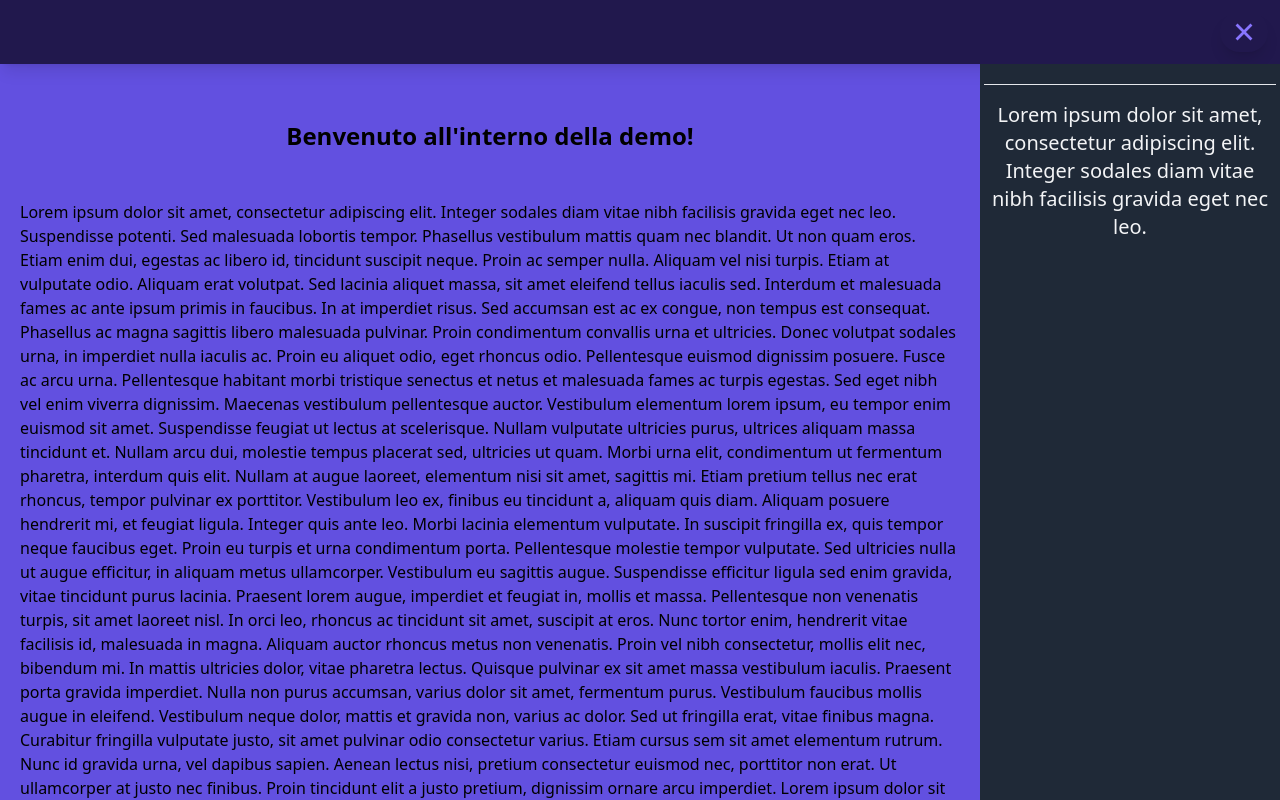
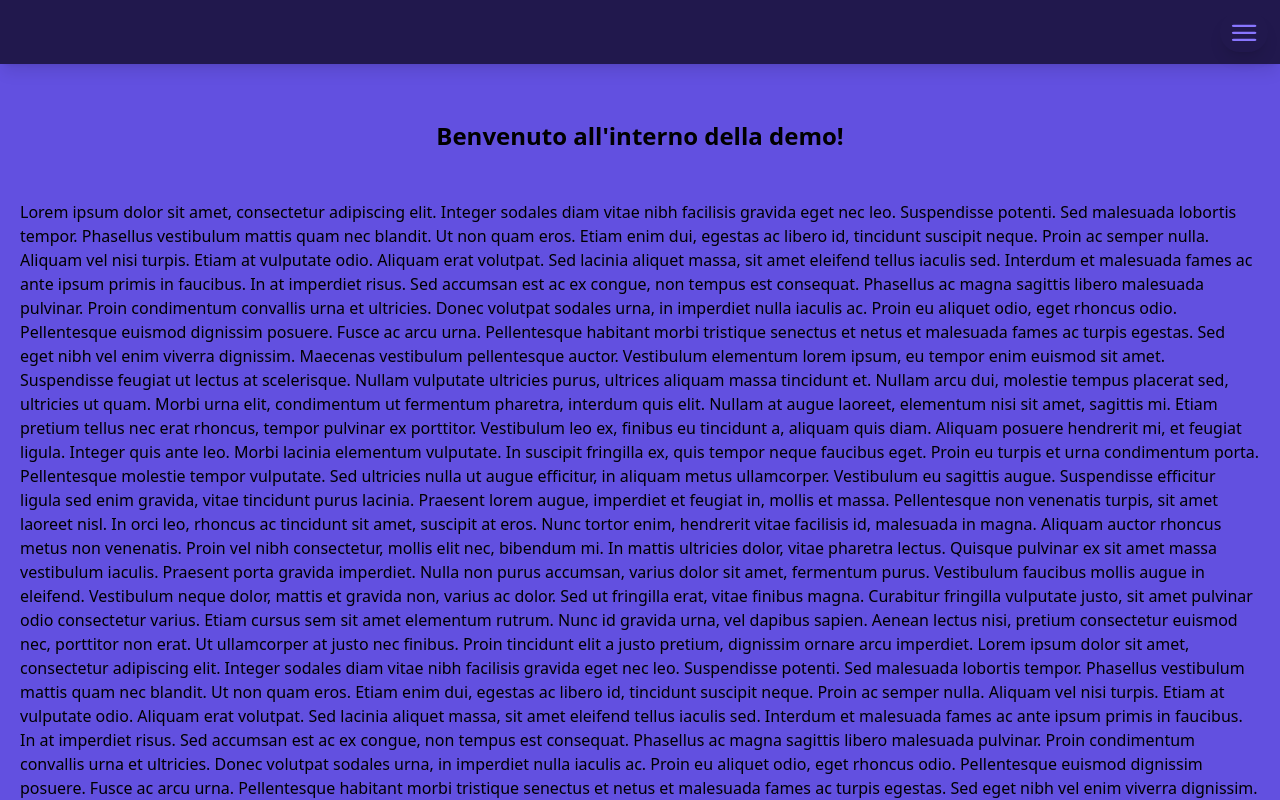
Before and after one commit to clo0432/FrontEnd-TPSIT-ESP, a React (Vite) app in the folder react-app/: page / in a window 1280 px wide. Shown: the top 800 px of the page. Built offline with nearby package versions, Linux system fonts and the light colour scheme.

Commit message:
Aggiunta animazione al bottone della sidebar, ordinato il css

```diff
--- a/react-app/src/index.css
+++ b/react-app/src/index.css
@@ -12,40 +12,77 @@
         @apply flex py-10 top-7 h-16 justify-center text-2xl font-bold;
     }
 
-    .topbar-icon {
+    /* Animazione di hover lo sfondo del bottone ed il suo colore */
+        .sidebarToggleButton {
             @apply flex items-center justify-center
-        h-10 w-12 mt-3 mx-3 hover:bg-[#8875FF]
-        dark:bg-[#3F2F94] text-[#8875FF] hover:text-white
+            fixed top-0 right-0 h-10 w-12 mt-3 mx-3
+            hover:bg-[#8875FF] dark:bg-[#3F2F94] fill-[#8875FF] hover:fill-white
             hover:rounded-xl rounded-3xl
             transition-all duration-200 ease-linear
             cursor-pointer shadow-lg;
         }
 
+    /* Animazione dell bottone menu hamburger che diventa una X e viceversa a seconda dello stato della sidebar */
+        .sidebarToggleButton .line {
+            transition:
+                y 150ms ease-in 150ms,
+                rotate 150ms ease-in,
+                opacity  0ms 150ms;
+            ;
+            transform-origin: center;
+        }
+
+        .sidebarToggleButton[aria-expanded="true"] .line {
+            transition:
+                y 150ms ease-in,
+                rotate 150ms ease-in 150ms,
+                opacity  0ms 150ms;
+            ;
+        }
+
+        .sidebarToggleButton[aria-expanded="true"] :is(.top, .bottom) {
+            y: 45;
+        }
+
+        .sidebarToggleButton[aria-expanded="true"] .top {
+            rotate: 45deg;
+        }
+
+        .sidebarToggleButton[aria-expanded="true"] .middle {
+            opacity: 0;
+        }
+
+        .sidebarToggleButton[aria-expanded="true"] .bottom {
+            rotate: -45deg;
+        }
+
+    /* Definizione stile della sidebar */
         .sidebar {
             @apply fixed z-50 top-16 bottom-0 left-[100vw] lg:right-0 p-1 w-[300px] overflow-y-auto
             text-center bg-gray-800;
-        opacity: 0;
-        transition: all 0s, transform 500ms cubic-bezier(0,0,1,0.1), opacity 0s 500ms; /*animazione di uscita*/
         }
 
+    /* Animazione sidebar per apertura e chiusura inoltre sposta il contenuto della pagina */
         .sidebarOpen {
             transform: translateX(-100%);
             opacity: 100;
 
-        transition: all 0s, transform 500ms cubic-bezier(0,0,0.1,1), opacity 0s; /*animazione di entrata*/
+            transition: all 0s, transform 300ms cubic-bezier(.44,0,1,1), opacity 0s; /*animazione di entrata*/
         }
 
         .sidebarClosed {
-
+            opacity: 0;
+            transition: all 0s, transform 500ms cubic-bezier(0,0,0.58,1), opacity 0s 500ms; /*animazione di uscita*/
         }
 
+        /* Contenuto della pagina */
         .outletOpen {
             width: calc(100vw - 300px);
-        transition: all 0s, width 500ms cubic-bezier(0,0,0.1,1); /*animazione di entrata*/
+            transition: all 0s, width 300ms cubic-bezier(.44,0,1,1); /*animazione di entrata*/
         }
 
         .outletClosed {
             width: 100%;
-        transition: all 0s, width 500ms cubic-bezier(0,0,1,0.1); /*animazione di uscita*/
+            transition: all 0s, width 500ms cubic-bezier(0,0,0.58,1); /*animazione di uscita*/
         }
 }
--- a/react-app/src/scenes/global/Layout.jsx
+++ b/react-app/src/scenes/global/Layout.jsx
@@ -4,7 +4,7 @@ import { Topbar } from './Topbar';
 import { Outlet, Link } from "react-router-dom";
 
 const Layout = () => {
-    const [isOpen, setIsOpen] = useState(true);
+    const [isOpen, setIsOpen] = useState(false);
 
     return (
         <div className='relative'>
--- a/react-app/src/scenes/global/Sidebar.jsx
+++ b/react-app/src/scenes/global/Sidebar.jsx
@@ -8,8 +8,9 @@ export const Sidebar = ( {isSidebarOpen} ) => {
             <div className="text-gray-100 text-xl">
                 {/*Titolo della sidebar*/}
                 {/* <h1 className="px-4 mt-4 flex font-bold text-gray-200"> Sidebar Demo </h1>  */}
+
                 {/*Linea orizzonatale per dividere l'area di titolo dall area app*/}
-                <hr className="my-4"></hr>
+                <hr className="my-3 mx-1"></hr>
                 <p>
                     Lorem ipsum dolor sit amet, consectetur adipiscing elit. Integer sodales diam vitae nibh facilisis gravida eget nec leo.
                 </p>
--- a/react-app/src/scenes/global/Topbar.jsx
+++ b/react-app/src/scenes/global/Topbar.jsx
@@ -1,26 +1,38 @@
-import React, { useEffect, useRef } from "react";
-import { IoCloseSharp } from "react-icons/io5"; // icona X per chiudere la sidebar
-import { BsList } from "react-icons/bs" // Icona hamburger per aprire la sidebar
+import React from "react";
 
-// Definisco il bottone e la sua funzionalità
 const SidebarToggleButton = ( {isSidebarOpen, setIsOpen} ) => {
     return (
-      <button onClick={() => {setIsOpen(!isSidebarOpen)}}>
-            {isSidebarOpen ? (
-                <SidebarToggleIcon icon={<IoCloseSharp size="30" />} />
-            ) : (
-                <SidebarToggleIcon icon={<BsList size="30" />} />
-            )}
-      </button>
+        <button id="sidebarButtonData" className="sidebarToggleButton"
+                aria-controls="sidebar" aria-expanded="false"
+                onClick={() => {
+                    setIsOpen(!isSidebarOpen);
+                    const currentState = sidebarButtonData.getAttribute("data-state");
+                    if (!currentState || currentState === "closed") {
+                        sidebarButtonData.setAttribute("data-state", "opened");
+                        sidebarButtonData.setAttribute("aria-expanded", "true");
+                    } else {
+                        sidebarButtonData.setAttribute("data-state", "closed");
+                        sidebarButtonData.setAttribute("aria-expanded", "false");
+                    }
+                }
+        }>
+            <svg className="hamburger" viewBox="0 0 100 100" width="35" >
+                <rect className="line top"
+                      width="70" height="7"
+                      x="14" y="27.5" rx="5">
+                </rect>
+                <rect className="line middle"
+                      width="70" height="7"
+                      x="14" y="47.5" rx="5">
+                </rect>
+                <rect className="line bottom"
+                      width="70" height="7"
+                      x="14" y="67.5" rx="5">
+                </rect>
+            </svg>
+        </button>
     )
 };
-
-// Definisco l'icona dei bottoni
-const SidebarToggleIcon = ({ icon }) => (
-    <div className="topbar-icon fixed top-0 right-0">
-        {icon}
-    </div>
-)
 
 export const Topbar = ( {isSidebarOpen, setIsOpen} ) => {
     return (
```
Lines whose indentation alone changed are shown as unchanged.
